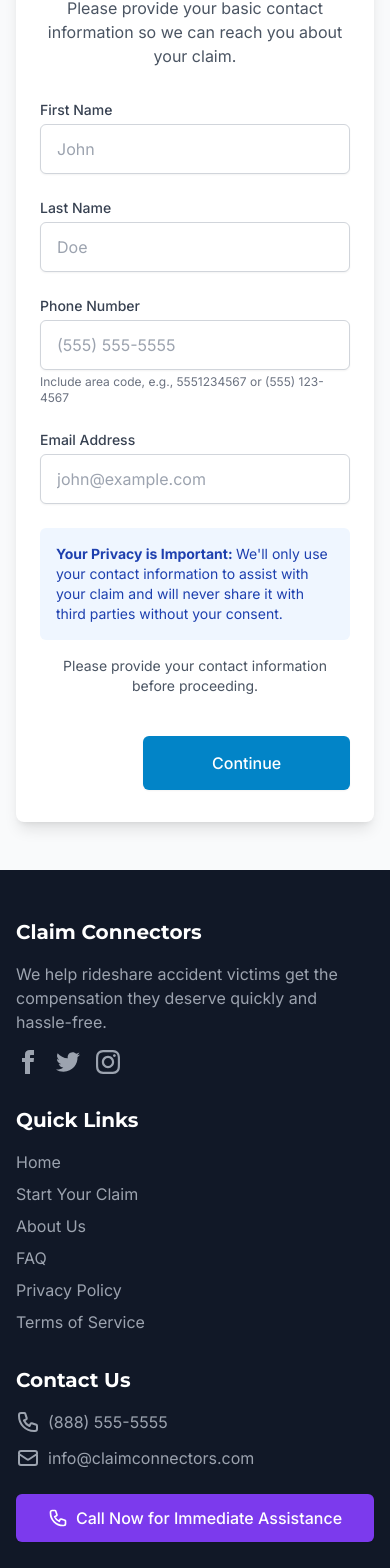
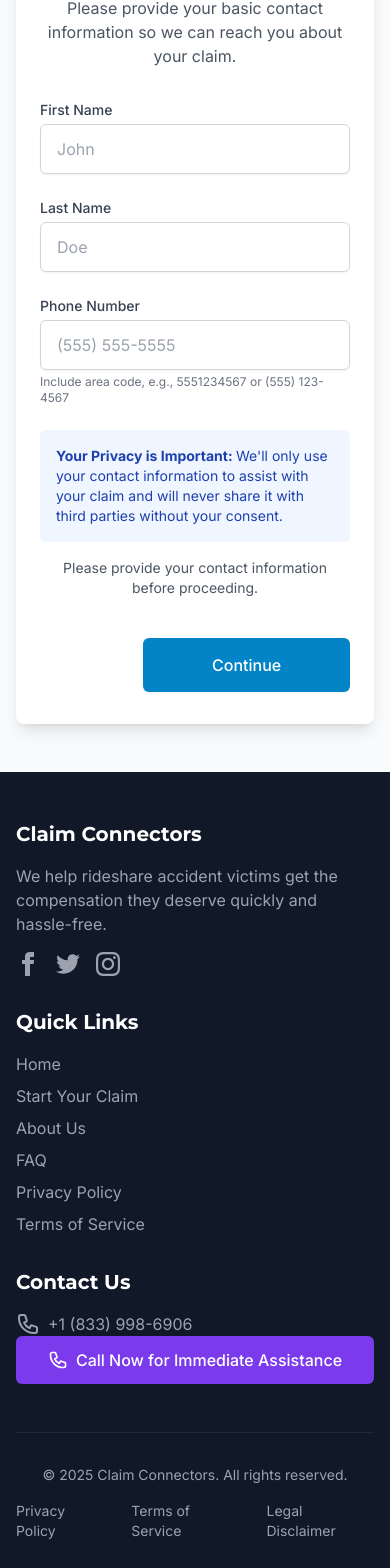
Before and after one commit to contentkingpins/mva-rideshare, a Next.js app: page /claim in a window 390 px wide. Shown: the part 424-1992 px from the top of the page. Built offline with nearby package versions, Linux system fonts and the light colour scheme.

Commit message:
Update phone number to +1 833-998-6906 and remove email contact information

```diff
--- a/src/app/contact/page.tsx
+++ b/src/app/contact/page.tsx
@@ -7,7 +7,6 @@
 export default function ContactPage() {
   const [formState, setFormState] = useState({
     name: '',
-    email: '',
     phone: '',
     message: '',
   });
@@ -34,7 +33,6 @@
       setIsSubmitted(true);
       setFormState({
         name: '',
-        email: '',
         phone: '',
         message: '',
       });
@@ -106,19 +104,6 @@
                   </div>
 
                   <div className="mb-4">
-                    <label htmlFor="email" className="label">Email Address</label>
-                    <input
-                      type="email"
-                      id="email"
-                      name="email"
-                      value={formState.email}
-                      onChange={handleChange}
-                      className="input"
-                      required
-                    />
-                  </div>
-
-                  <div className="mb-4">
                     <label htmlFor="phone" className="label">Phone Number</label>
                     <input
                       type="tel"
@@ -175,13 +160,13 @@
                 <div className="flex items-start">
                   <div className="flex-shrink-0 mt-1">
                     <svg className="w-6 h-6" fill="none" stroke="currentColor" viewBox="0 0 24 24" xmlns="http://www.w3.org/2000/svg">
-                      <path strokeLinecap="round" strokeLinejoin="round" strokeWidth={2} d="M3 5a2 2 0 012-2h3.28a1 1 0 01.948.684l1.498 4.493a1 1 0 01-.502 1.21l-2.257 1.13a11.042 11.042 0 005.516 5.516l1.13-2.257a1 1 0 011.21-.502l4.493 1.498a1 1 0 01.684.949V19a2 2 0 01-2 2h-1C9.716 21 3 14.284 3 6V5z" />
+                      <path strokeLinecap="round" strokeLinejoin="round" strokeWidth={2} d="M3 5a2 2 0 012-2h3.28a1 1 0 01.986.836l1.498 4.493a1 1 0 01-.502 1.21l-2.257 1.13a11.042 11.042 0 005.516 5.516l1.13-2.257a1 1 0 011.21-.502l4.493 1.498a1 1 0 01.684.949V19a2 2 0 01-2 2h-1C9.716 21 3 14.284 3 6V5z" />
                     </svg>
                   </div>
                   <div className="ml-4">
                     <h3 className="text-lg font-medium mb-1">Phone</h3>
                     <p className="text-primary-100">
-                      <a href="tel:8885555555" className="hover:underline">(888) 555-5555</a>
+                      <a href="tel:+18339986906" className="hover:underline">+1 (833) 998-6906</a>
                     </p>
                     <p className="text-sm text-primary-100 mt-1">
                       Monday - Friday, 9am - 6pm EST
--- a/src/app/disclaimer/page.tsx
+++ b/src/app/disclaimer/page.tsx
@@ -39,8 +39,7 @@
             <h2>Contact Us</h2>
             <p>If you have any questions about this Legal Disclaimer, please contact us at:</p>
             <p>
-              Email: <a href="mailto:info@claimconnectors.com">info@claimconnectors.com</a><br />
-              Phone: <a href="tel:8885555555">(888) 555-5555</a>
+              Phone: <a href="tel:+18339986906">+1 (833) 998-6906</a>
             </p>
           </div>
 
--- a/src/app/privacy/page.tsx
+++ b/src/app/privacy/page.tsx
@@ -52,8 +52,7 @@
             <h2>Contact Us</h2>
             <p>If you have any questions about this Privacy Policy, please contact us at:</p>
             <p>
-              Email: <a href="mailto:info@claimconnectors.com">info@claimconnectors.com</a><br />
-              Phone: <a href="tel:8885555555">(888) 555-5555</a>
+              Phone: <a href="tel:+18339986906">+1 (833) 998-6906</a>
             </p>
           </div>
 
--- a/src/app/terms/page.tsx
+++ b/src/app/terms/page.tsx
@@ -54,8 +54,7 @@
             <h2>Contact Us</h2>
             <p>If you have any questions about these Terms, please contact us at:</p>
             <p>
-              Email: <a href="mailto:info@claimconnectors.com">info@claimconnectors.com</a><br />
-              Phone: <a href="tel:8885555555">(888) 555-5555</a>
+              Phone: <a href="tel:+18339986906">+1 (833) 998-6906</a>
             </p>
           </div>
 
--- a/src/components/Footer.tsx
+++ b/src/components/Footer.tsx
@@ -77,37 +77,25 @@
             <ul className="space-y-3 text-gray-400">
               <li className="flex items-start">
                 <svg className="h-6 w-6 text-gray-400 mr-2" fill="none" stroke="currentColor" viewBox="0 0 24 24" xmlns="http://www.w3.org/2000/svg">
-                  <path strokeLinecap="round" strokeLinejoin="round" strokeWidth={2} d="M3 5a2 2 0 012-2h3.28a1 1 0 01.948.684l1.498 4.493a1 1 0 01-.502 1.21l-2.257 1.13a11.042 11.042 0 005.516 5.516l1.13-2.257a1 1 0 011.21-.502l4.493 1.498a1 1 0 01.684.949V19a2 2 0 01-2 2h-1C9.716 21 3 14.284 3 6V5z" />
+                  <path strokeLinecap="round" strokeLinejoin="round" strokeWidth={2} d="M3 5a2 2 0 012-2h3.28a1 1 0 01.986.836l1.498 4.493a1 1 0 01-.502 1.21l-2.257 1.13a11.042 11.042 0 005.516 5.516l1.13-2.257a1 1 0 011.21-.502l4.493 1.498a1 1 0 01.684.949V19a2 2 0 01-2 2h-1C9.716 21 3 14.284 3 6V5z" />
                 </svg>
                 <span>
-                  <a href="tel:8885555555" className="hover:text-white">
-                    (888) 555-5555
-                  </a>
-                </span>
-              </li>
-              <li className="flex items-start">
-                <svg className="h-6 w-6 text-gray-400 mr-2" fill="none" stroke="currentColor" viewBox="0 0 24 24" xmlns="http://www.w3.org/2000/svg">
-                  <path strokeLinecap="round" strokeLinejoin="round" strokeWidth={2} d="M3 8l7.89 5.26a2 2 0 002.22 0L21 8M5 19h14a2 2 0 002-2V7a2 2 0 00-2-2H5a2 2 0 00-2 2v10a2 2 0 002 2z" />
-                </svg>
-                <span>
-                  <a href="mailto:info@claimconnectors.com" className="hover:text-white">
-                    info@claimconnectors.com
+                  <a href="tel:+18339986906" className="hover:text-white">
+                    +1 (833) 998-6906
                   </a>
                 </span>
               </li>
             </ul>
 
-            <div className="mt-6">
             <a
-                href="tel:8885555555"
+              href="tel:+18339986906"
               className="btn-secondary w-full flex items-center justify-center gap-2"
             >
               <svg className="w-5 h-5" fill="none" stroke="currentColor" viewBox="0 0 24 24" xmlns="http://www.w3.org/2000/svg">
-                  <path strokeLinecap="round" strokeLinejoin="round" strokeWidth={2} d="M3 5a2 2 0 012-2h3.28a1 1 0 01.948.684l1.498 4.493a1 1 0 01-.502 1.21l-2.257 1.13a11.042 11.042 0 005.516 5.516l1.13-2.257a1 1 0 011.21-.502l4.493 1.498a1 1 0 01.684.949V19a2 2 0 01-2 2h-1C9.716 21 3 14.284 3 6V5z" />
+                <path strokeLinecap="round" strokeLinejoin="round" strokeWidth={2} d="M3 5a2 2 0 012-2h3.28a1 1 0 01.986.836l1.498 4.493a1 1 0 01-.502 1.21l-2.257 1.13a11.042 11.042 0 005.516 5.516l1.13-2.257a1 1 0 011.21-.502l4.493 1.498a1 1 0 01.684.949V19a2 2 0 01-2 2h-1C9.716 21 3 14.284 3 6V5z" />
               </svg>
               Call Now for Immediate Assistance
             </a>
-            </div>
           </div>
         </div>
 
--- a/src/components/HeroSection.tsx
+++ b/src/components/HeroSection.tsx
@@ -309,11 +309,11 @@
       {/* Mobile Call Button (Fixed at Bottom) */}
       <div className="lg:hidden fixed bottom-0 left-0 right-0 bg-primary-800 p-3 shadow-lg z-50">
         <a
-          href="tel:8885555555"
+          href="tel:+18339986906"
           className="btn-secondary w-full flex items-center justify-center gap-2"
         >
           <svg className="w-5 h-5" fill="none" stroke="currentColor" viewBox="0 0 24 24" xmlns="http://www.w3.org/2000/svg">
-            <path strokeLinecap="round" strokeLinejoin="round" strokeWidth={2} d="M3 5a2 2 0 012-2h3.28a1 1 0 01.948.684l1.498 4.493a1 1 0 01-.502 1.21l-2.257 1.13a11.042 11.042 0 005.516 5.516l1.13-2.257a1 1 0 011.21-.502l4.493 1.498a1 1 0 01.684.949V19a2 2 0 01-2 2h-1C9.716 21 3 14.284 3 6V5z" />
+            <path strokeLinecap="round" strokeLinejoin="round" strokeWidth={2} d="M3 5a2 2 0 012-2h3.28a1 1 0 01.986.836l1.498 4.493a1 1 0 01-.502 1.21l-2.257 1.13a11.042 11.042 0 005.516 5.516l1.13-2.257a1 1 0 011.21-.502l4.493 1.498a1 1 0 01.684.949V19a2 2 0 01-2 2h-1C9.716 21 3 14.284 3 6V5z" />
           </svg>
           Call for Free Case Review
         </a>
--- a/src/components/Navbar.tsx
+++ b/src/components/Navbar.tsx
@@ -27,8 +27,8 @@
             <Link href="/claim" className="font-medium text-gray-700 hover:text-primary-600">
               Start Your Claim
             </Link>
-            <a href="tel:8885555555" className="font-medium text-primary-600 hover:text-primary-800">
-              Call (888) 555-5555
+            <a href="tel:+18339986906" className="font-medium text-primary-600 hover:text-primary-800">
+              Call +1 (833) 998-6906
             </a>
           </div>
 
@@ -78,11 +78,11 @@
                 Start Your Claim
               </Link>
               <a
-                href="tel:8885555555"
+                href="tel:+18339986906"
                 className="px-4 py-2 font-medium text-primary-600 hover:bg-gray-100 rounded-md"
                 onClick={() => setMobileMenuOpen(false)}
               >
-                Call (888) 555-5555
+                Call +1 (833) 998-6906
               </a>
             </div>
           </motion.div>
--- a/src/components/claim/steps/Step1BasicInfo.tsx
+++ b/src/components/claim/steps/Step1BasicInfo.tsx
@@ -66,20 +66,6 @@
         <p className="mt-1 text-xs text-gray-500">Include area code, e.g., 5551234567 or (555) 123-4567</p>
       </div>
 
-      <div>
-        <label htmlFor="email" className="label">Email Address</label>
-        <input
-          id="email"
-          type="email"
-          className={`input ${errors.email ? 'border-red-500' : ''}`}
-          placeholder="john@example.com"
-          {...register('email')}
-        />
-        {errors.email && (
-          <p className="mt-1 text-sm text-red-600">{errors.email.message}</p>
-        )}
-      </div>
-
       <div className="bg-blue-50 p-4 rounded-md text-blue-800 text-sm">
         <p>
           <strong>Your Privacy is Important: </strong>
```
Also changed, not shown: src/components/claim/ClaimForm.tsx (+4 -8 lines). Lines whose indentation alone changed are shown as unchanged.
